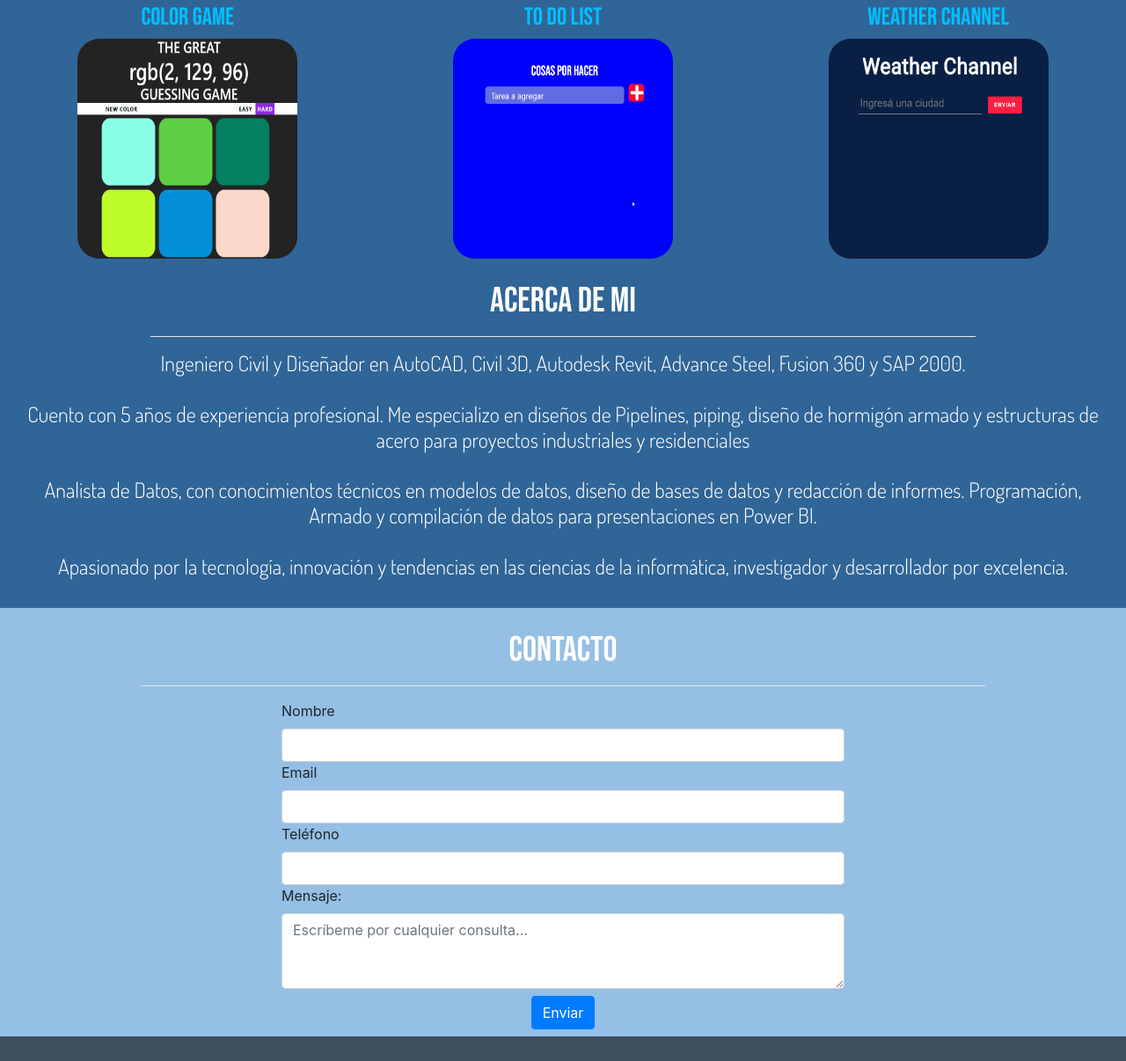
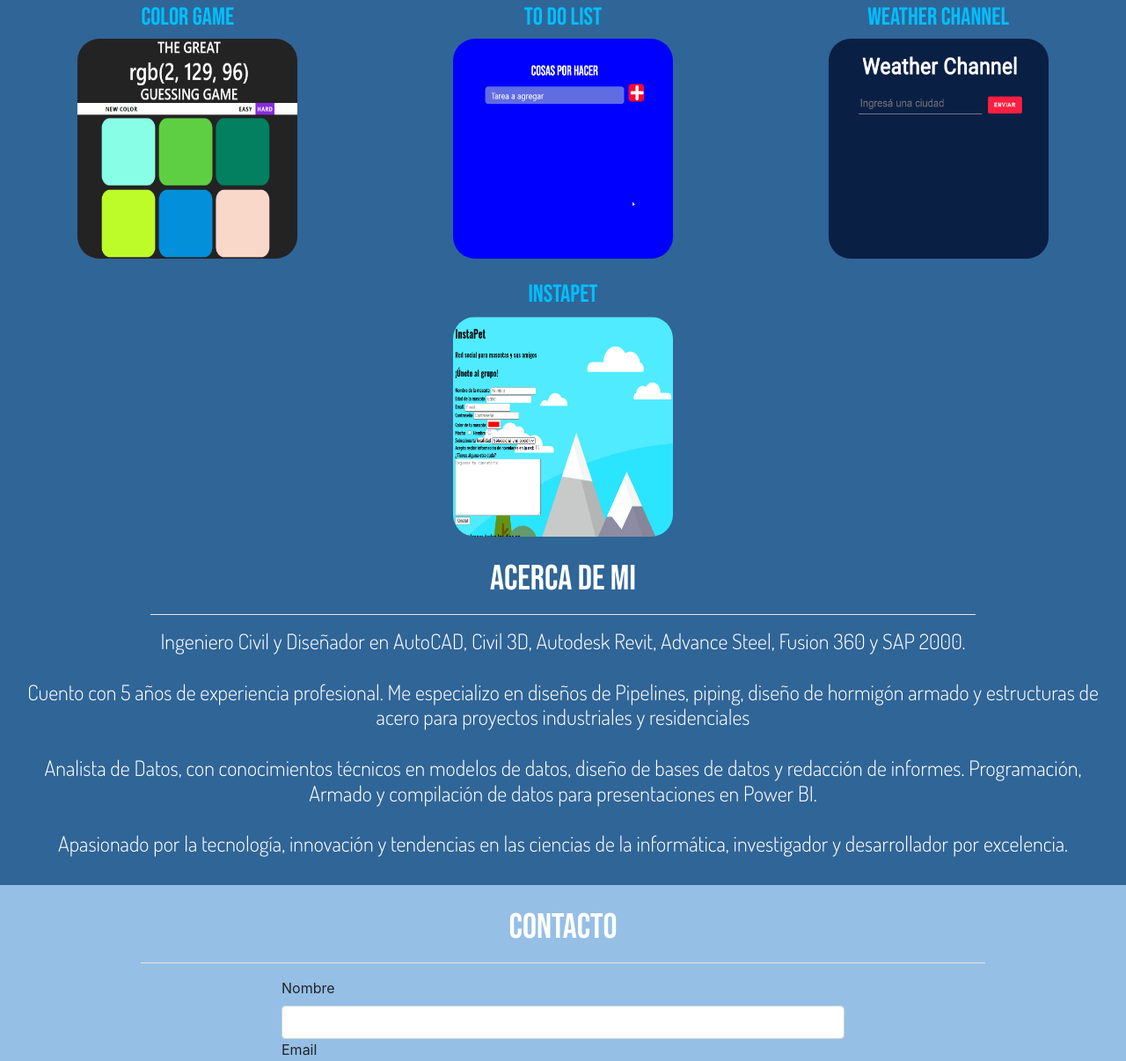
Before and after one commit to jhonathanmpg/portfolio, a plain HTML site: page index.html in a window 1280 px wide. Shown: the part 997-2203 px from the top of the page at 88% size. Drawn offline with nearby package versions, Linux system fonts and the light colour scheme.

Commit message:
Add files via upload

```diff
--- a/index.html
+++ b/index.html
@@ -79,6 +79,12 @@
         <h3>Weather Channel</h3>
         <div><a title="Link a weather channel" href="https://wc-jpena.netlify.app/"><img class="img_mediana" src="img/weather-channel.gif" alt="weather-channel"></a></div>
       </div>
+      </div>
+      <br>
+      <div class="row" style="margin: auto;">
+      <div class="col-lg-12"  style="background-color:#306597;">
+        <h3>Instapet</h3>
+        <div><a title="Link a instapet" href="https://instapet-jp.netlify.app/"><img class="img_mediana" src="img/instapet.png" alt="color_game"></a></div>
       </div>
       <div class="row">
           <div class="col-sm-12">
```
Also changed, not shown: img/instapet.png (added).
